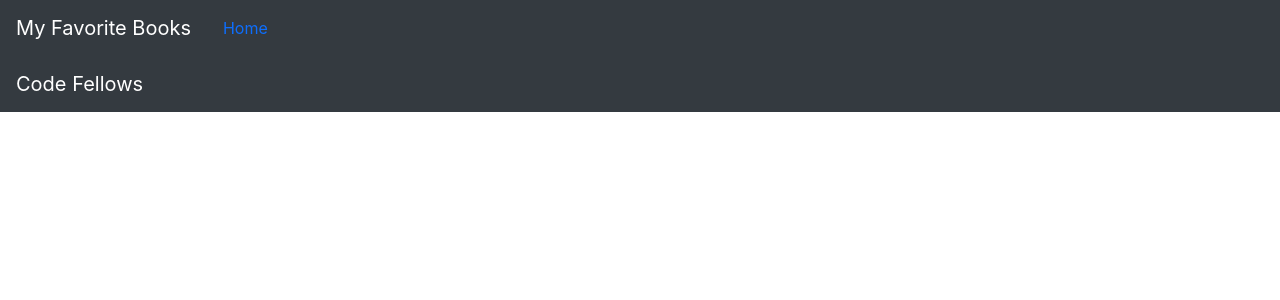
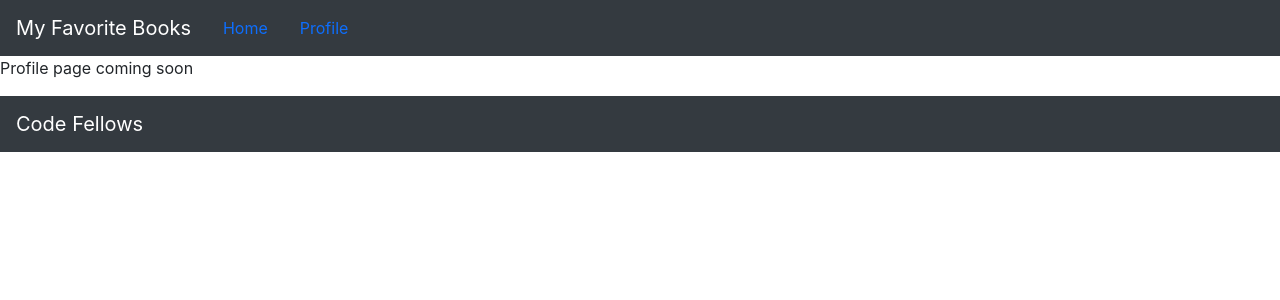
Before and after one commit to jinman36/can-of-books-frontend, a React (Create React App) app: page /profile in a window 1280 px wide. Shown: the top 300 px of the page. Built offline with nearby package versions, Linux system fonts and the light colour scheme.

Commit message:
added profile page and added login button

```diff
--- a/src/App.js
+++ b/src/App.js
@@ -8,13 +8,15 @@ import {
   Route
 } from "react-router-dom";
 import BestBooks from './BestBooks';
+import Profile from './Profile';
+import LoginButton from './LoginButton'
 
 class App extends React.Component {
 
   constructor(props) {
     super(props);
     this.state = {
-      user: null,
+      user: [],
     }
   }
 
@@ -38,7 +40,11 @@ class App extends React.Component {
           <Switch>
             <Route exact path="/">
               {/* TODO: if the user is logged in, render the `BestBooks` component, if they are not, render the `Login` component */}
-              <BestBooks />
+              {this.state.user ? <BestBooks /> : <LoginButton/>}
+            </Route>
+            <Route exact path="/profile">
+              {/* TODO: if the user is logged in, render the `BestBooks` component, if they are not, render the `Login` component */}
+              <Profile/>
             </Route>
             {/* TODO: add a route with a path of '/profile' that renders a `Profile` component */}
           </Switch>
--- a/src/Header.js
+++ b/src/Header.js
@@ -8,8 +8,15 @@ class Header extends React.Component {
     return (
       <Navbar collapseOnSelect expand="lg" bg="dark" variant="dark">
         <Navbar.Brand>My Favorite Books</Navbar.Brand>
-        <NavItem><Link to="/" className="nav-link">Home</Link></NavItem>
+
+
+        <NavItem><Link to="/"
+        className="nav-link">Home</Link></NavItem>
         {/* TODO: if the user is logged in, render a navigation link to profile page */}
+        {this.props.user !== null &&
+        <NavItem><Link to="/profile"
+        className="nav-link">Profile</Link></NavItem>
+        }
         {/* TODO: if the user is logged in, render the `LogoutButton` */}
       </Navbar>
     )
--- a/src/LoginButton.js
+++ b/src/LoginButton.js
@@ -1,10 +1,24 @@
 import { Component } from 'react'
+import Button from 'react-bootstrap/Button'
+import LoginForm from './LoginForm'
 
 export default class LoginButton extends Component {
+  constructor(props) {
+    super(props);
+    this.state = {
+      showLoginForm: false
+    }
+  }
 
+  onClick = () => {
+    this.setState({ showButton: true })
+  }
   render() {
-
     /* TODO: Render a button with label 'Log In'. When the button is clicked then show LoginForm instead */
-    return <p>LoginButton coming soon</p>
+    return (
+      <>
+        {this.state.showLoginForm ? <LoginForm /> : <Button onClick={this.onClick}>Login</Button>}
+      </>
+    )
   }
 }
--- a/src/Profile.js
+++ b/src/Profile.js
@@ -3,9 +3,11 @@ import { Component } from "react";
 class Profile extends Component {
 
   render() {
-    /* TODO: render information about logged in user */
-    /* STRETCH TODO: if no logged in user then redirect home */
-    return <p>Profile page coming soon</p>
+    return (
+      /* TODO: render information about logged in user */
+      /* STRETCH TODO: if no logged in user then redirect home */
+      <p>Profile page coming soon</p>
+    )
   }
 };
 
```
